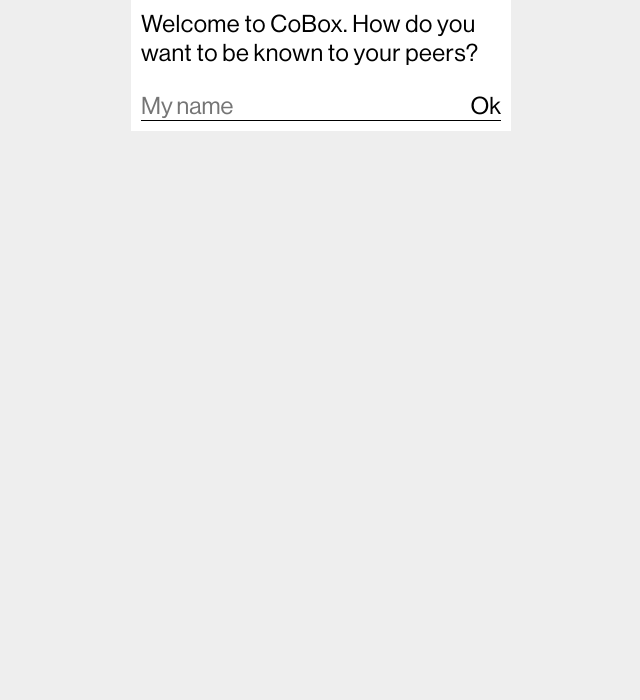
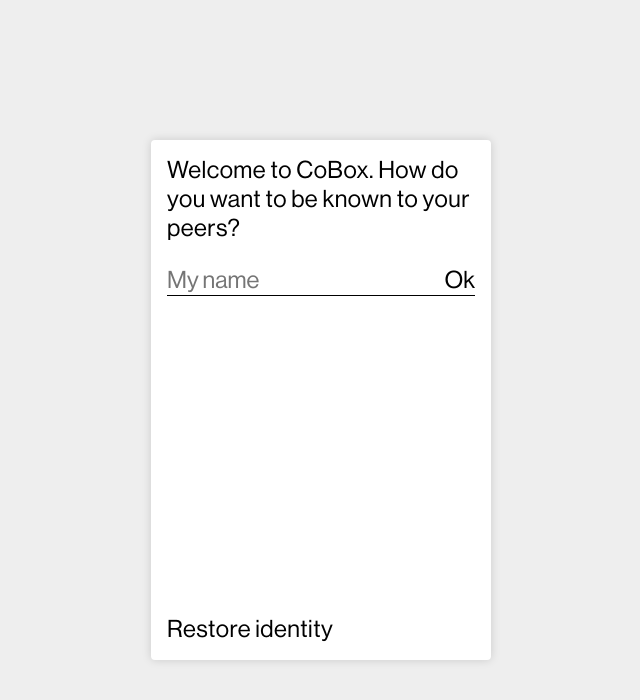
Before and after one commit to coboxcoop/ui, a Vue app: page / in a window 1280 px wide. Shown: the top 700 px of the page, without its empty margins (319-959 px from the left). Built offline with nearby package versions, Linux system fonts and the light colour scheme; no server answers.

Commit message:
Wrapper and onboarding style tweaks

```diff
--- a/src/App.vue
+++ b/src/App.vue
@@ -14,13 +14,18 @@ export default {
 
 <style lang="scss" scoped>
 #app {
-  padding: 1rem;
+  padding: 1.6rem;
   display: flex;
   flex-direction: column;
   background: white;
   margin: auto;
   width: 100%;
-  max-width: 38rem;
+  height: 100%;
+  flex: 1;
+  max-width: 34rem;
+  max-height: 52rem;
+  border-radius: 4px;
+  box-shadow: 0 0 1rem rgba(0, 0, 0, 0.15);
 }
 </style>
 
--- a/src/global.scss
+++ b/src/global.scss
@@ -20,6 +20,7 @@ body {
   letter-spacing: 0.02em;
   line-height: 1.2;
   background: #eee;
+  height: 100vh;
   display: flex;
   align-items: center;
   justify-content: center;
--- a/src/views/Onboarding.vue
+++ b/src/views/Onboarding.vue
@@ -1,12 +1,25 @@
 <template>
-<div>
+<div class="container">
   <p>Welcome to CoBox. How do you want to be known to your peers?</p>
   <form @submit.prevent="onSubmitName">
     <input v-model="name" type="text" placeholder="My name" />
     <button type="submit">Ok</button>
   </form>
+
+  <div class="bottom">Restore identity</div>
 </div>
 </template>
+
+<style scoped lang="scss">
+.container {
+  display: flex;
+  flex-direction: column;
+  flex: 1;
+}
+.bottom {
+  margin-top: auto;
+}
+</style>
 
 <script>
 export default {
```
